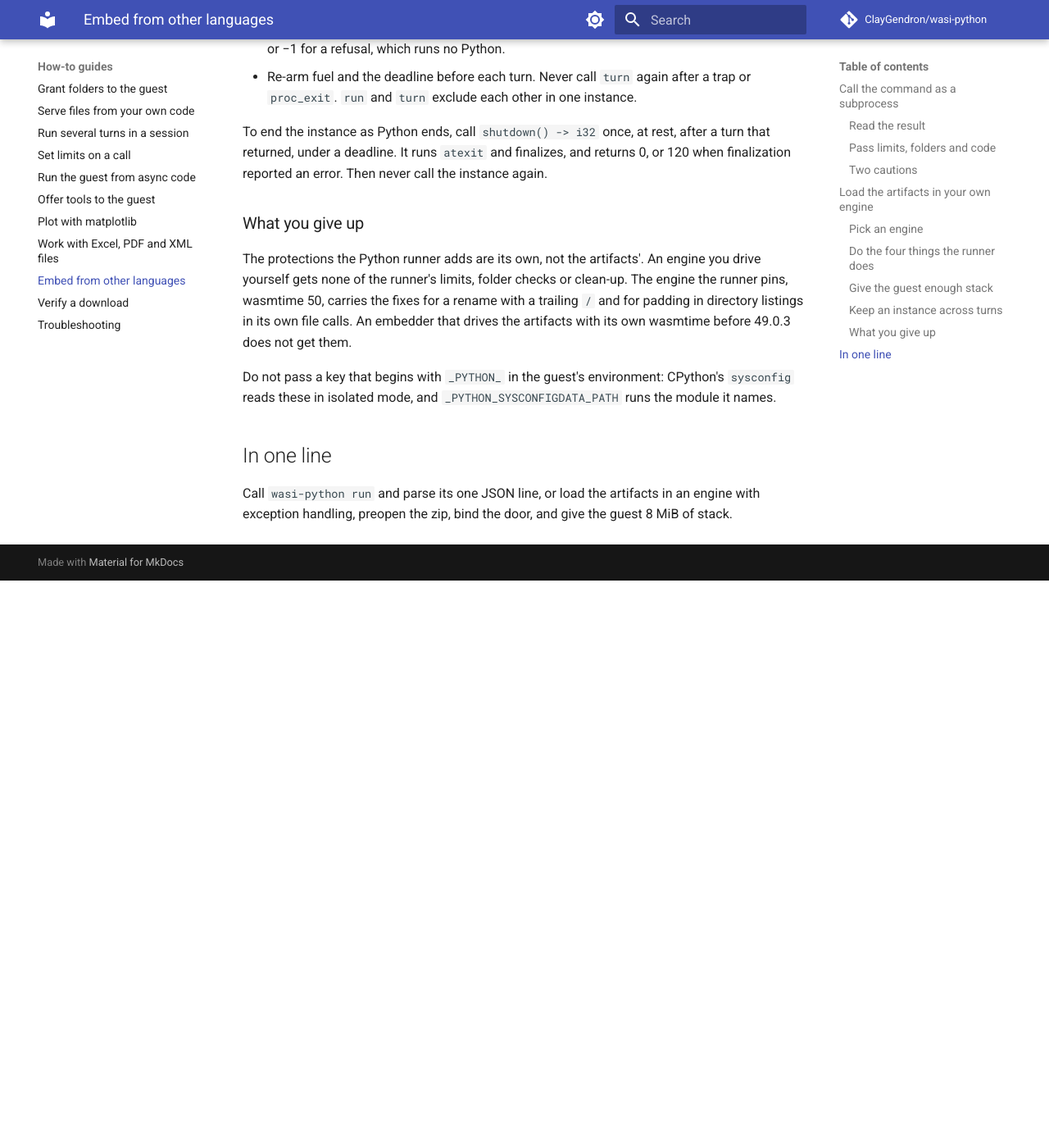
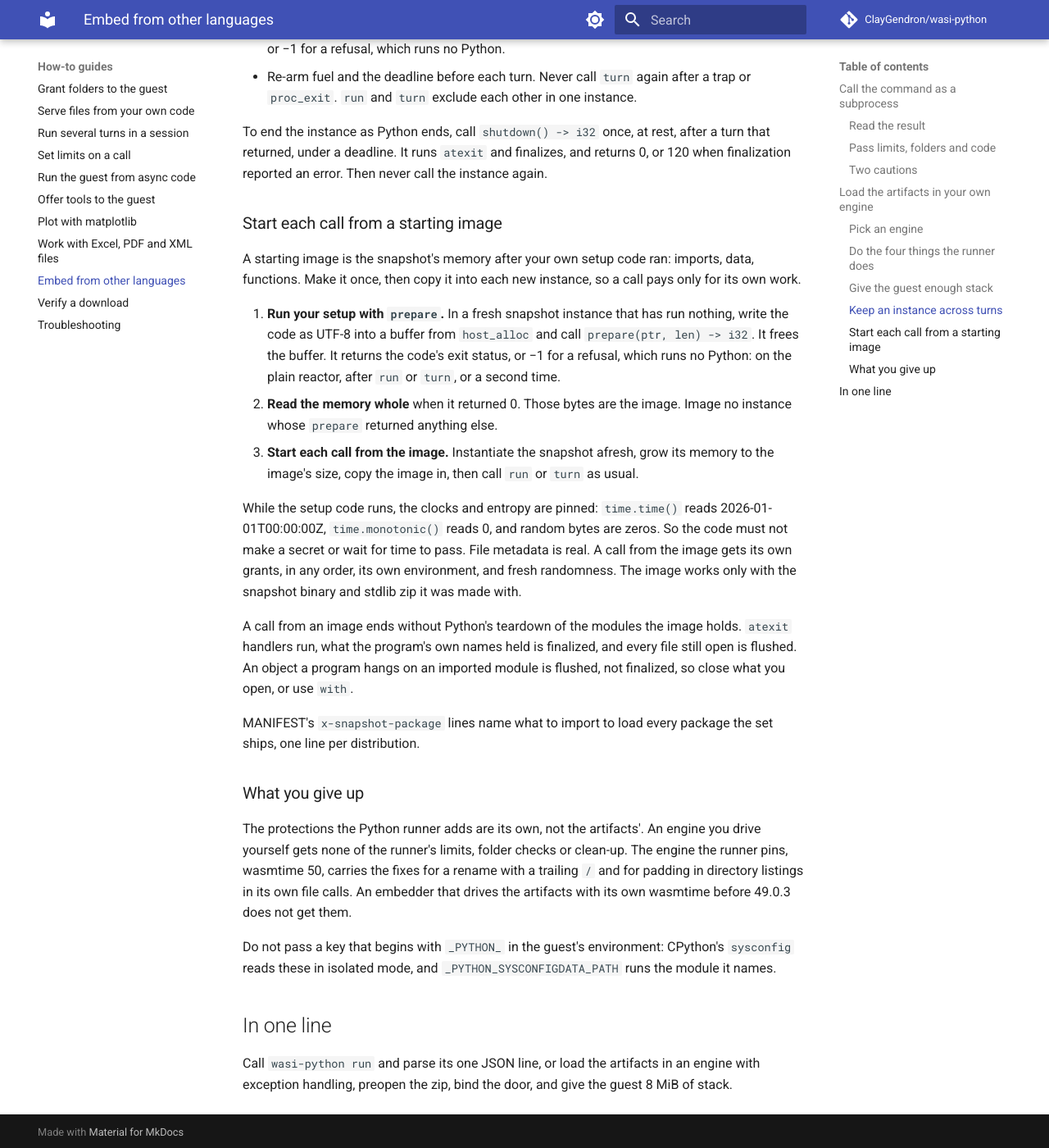
Before and after one commit to ClayGendron/wasi-python, an MkDocs documentation site: the page built from docs/how-to/embed-from-other-languages.md, in a window 1280 px wide and 1400 px high, scrolled down 3943 px. Shown: the whole window at 82% size. Built offline with MkDocs 1.6.1 and Material for MkDocs 9.7.7, drawn with Linux system fonts in a browser that asks for light colours; comment, search, counter and statistics services are not loaded; before the commit the page ends 4651 px from its top, so only the background shows below that.

Commit message:
157: the docs of the prepare export
how-it-works lists `prepare` among the exports and says a call from a
starting image runs in the image's own __main__; the guide to embedding
from other languages gains "Start each call from a starting image":
prepare, read the memory, copy it into each new instance, what is pinned
while the setup runs, and how a call from an image ends.

Co-Authored-By: Claude Opus 5.5 <noreply@anthropic.com>

```diff
--- a/docs/how-to/embed-from-other-languages.md
+++ b/docs/how-to/embed-from-other-languages.md
@@ -112,6 +112,20 @@ To keep Python's state between calls, as `wasi_python.Session` does, call the ex
 
 To end the instance as Python ends, call `shutdown() -> i32` once, at rest, after a turn that returned, under a deadline. It runs `atexit` and finalizes, and returns 0, or 120 when finalization reported an error. Then never call the instance again.
 
+### Start each call from a starting image
+
+A starting image is the snapshot's memory after your own setup code ran: imports, data, functions. Make it once, then copy it into each new instance, so a call pays only for its own work.
+
+1. **Run your setup with `prepare`.** In a fresh snapshot instance that has run nothing, write the code as UTF-8 into a buffer from `host_alloc` and call `prepare(ptr, len) -> i32`. It frees the buffer. It returns the code's exit status, or −1 for a refusal, which runs no Python: on the plain reactor, after `run` or `turn`, or a second time.
+2. **Read the memory whole** when it returned 0. Those bytes are the image. Image no instance whose `prepare` returned anything else.
+3. **Start each call from the image.** Instantiate the snapshot afresh, grow its memory to the image's size, copy the image in, then call `run` or `turn` as usual.
+
+While the setup code runs, the clocks and entropy are pinned: `time.time()` reads 2026-01-01T00:00:00Z, `time.monotonic()` reads 0, and random bytes are zeros. So the code must not make a secret or wait for time to pass. File metadata is real. A call from the image gets its own grants, in any order, its own environment, and fresh randomness. The image works only with the snapshot binary and stdlib zip it was made with.
+
+A call from an image ends without Python's teardown of the modules the image holds. `atexit` handlers run, what the program's own names held is finalized, and every file still open is flushed. An object a program hangs on an imported module is flushed, not finalized, so close what you open, or use `with`.
+
+MANIFEST's `x-snapshot-package` lines name what to import to load every package the set ships, one line per distribution.
+
 ### What you give up
 
 The protections the Python runner adds are its own, not the artifacts'. An engine you drive yourself gets none of the runner's limits, folder checks or clean-up. The engine the runner pins, wasmtime 50, carries the fixes for a rename with a trailing `/` and for padding in directory listings in its own file calls. An embedder that drives the artifacts with its own wasmtime before 49.0.3 does not get them.
```
Also changed, not shown: docs/explanation/how-it-works.md (+2 -1 lines).
